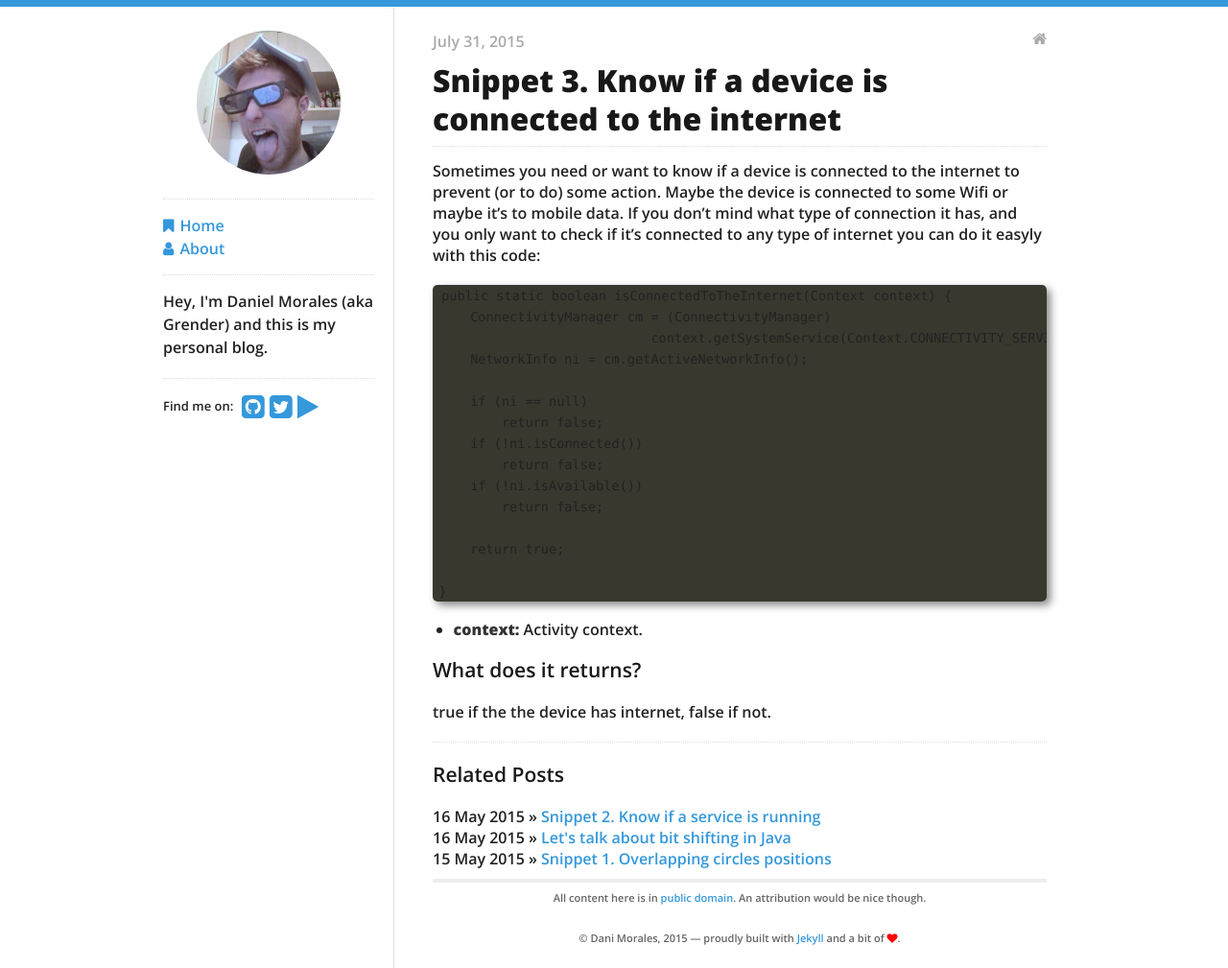
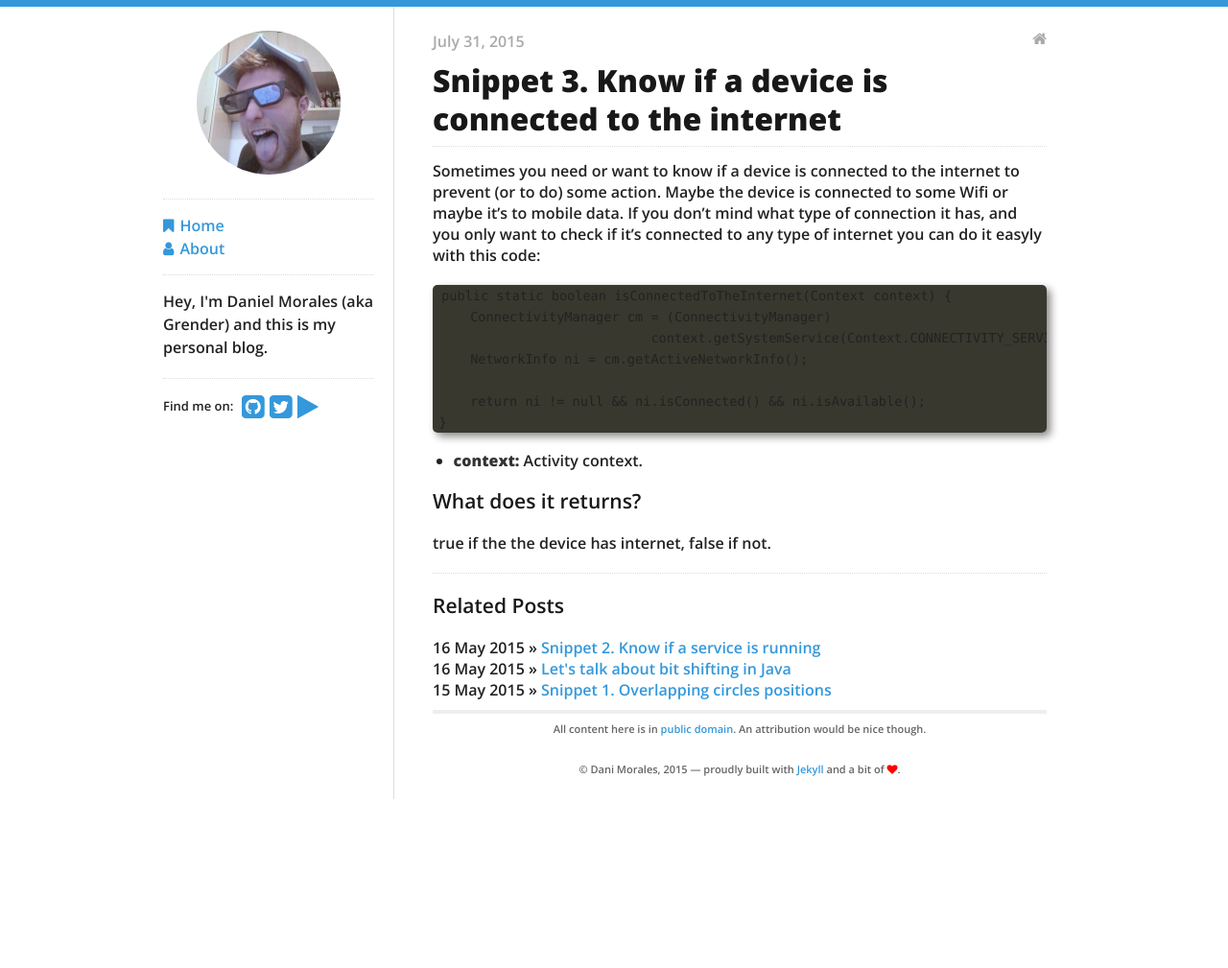
Before and after one commit to GrenderG/grenderg.github.io, a Jekyll site: the page built from _posts/2015-07-31-snippet_3_is_internet_available.markdown, in a window 1280 px wide. Shown: the whole page at 96% size. Built offline with Jekyll 4.4.1, drawn with Linux system fonts in a browser that asks for light colours; nearby versions of some CDN libraries; after the commit the page ends 907 px from its top, so only the background shows below that.

Commit message:
Refactor snippet 3

```diff
--- a/_posts/2015-07-31-snippet_3_is_internet_available.markdown
+++ b/_posts/2015-07-31-snippet_3_is_internet_available.markdown
@@ -20,15 +20,7 @@ public static boolean isConnectedToTheInternet(Context context) {
                            context.getSystemService(Context.CONNECTIVITY_SERVICE);
     NetworkInfo ni = cm.getActiveNetworkInfo();
 
-    if (ni == null)
-        return false;
-    if (!ni.isConnected())
-        return false;
-    if (!ni.isAvailable())
-        return false;
-
-    return true;
-
+    return ni != null && ni.isConnected() && ni.isAvailable();
 }
 {% endhighlight %}
 
```
